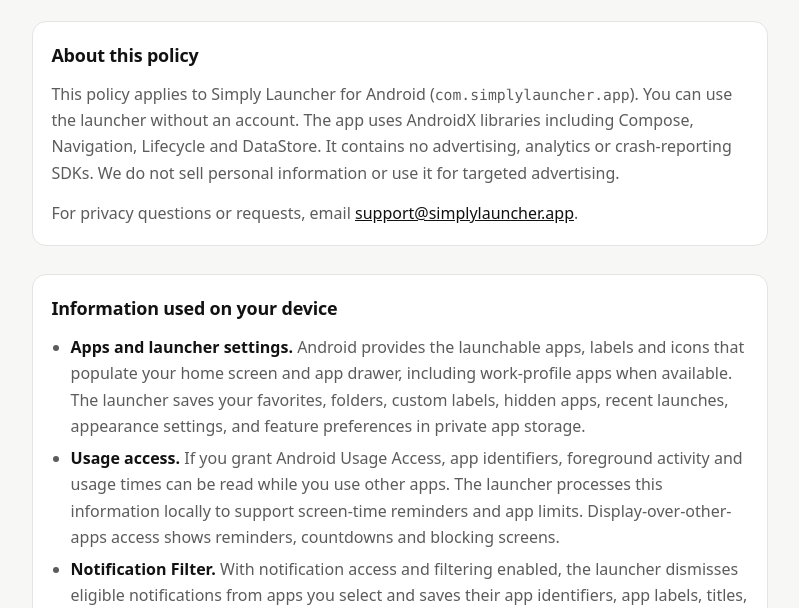
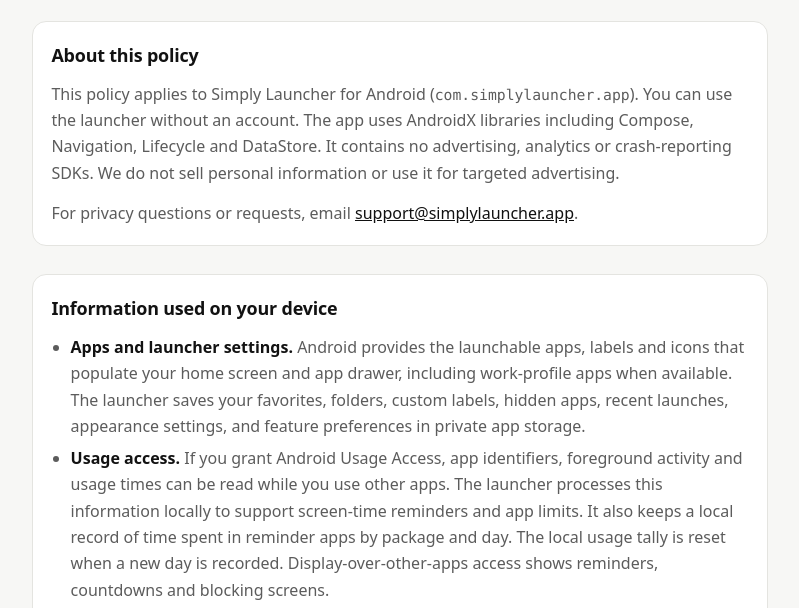
Before and after one commit to AyushKumar-007/simply-launcher-privacy, a plain HTML site: page index.html in a window 1280 px wide. Shown: the part 180-788 px from the top of the page, without its empty margins (240-1039 px from the left). Drawn offline with Linux system fonts and the light colour scheme.

Commit message:
Document on-device screen-time storage

```diff
--- a/index.html
+++ b/index.html
@@ -105,7 +105,7 @@
       <h2>Information used on your device</h2>
       <ul>
         <li><strong>Apps and launcher settings.</strong> Android provides the launchable apps, labels and icons that populate your home screen and app drawer, including work-profile apps when available. The launcher saves your favorites, folders, custom labels, hidden apps, recent launches, appearance settings, and feature preferences in private app storage.</li>
-        <li><strong>Usage access.</strong> If you grant Android Usage Access, app identifiers, foreground activity and usage times can be read while you use other apps. The launcher processes this information locally to support screen-time reminders and app limits. Display-over-other-apps access shows reminders, countdowns and blocking screens.</li>
+        <li><strong>Usage access.</strong> If you grant Android Usage Access, app identifiers, foreground activity and usage times can be read while you use other apps. The launcher processes this information locally to support screen-time reminders and app limits. It also keeps a local record of time spent in reminder apps by package and day. The local usage tally is reset when a new day is recorded. Display-over-other-apps access shows reminders, countdowns and blocking screens.</li>
         <li><strong>Notification Filter.</strong> With notification access and filtering enabled, the launcher dismisses eligible notifications from apps you select and saves their app identifiers, app labels, titles, message text and timestamps in a local inbox. The inbox holds up to 100 entries and discards the oldest entries as new ones arrive. You can delete individual entries or clear the inbox. Turning off the filter stops new entries. Existing entries stay until removed.</li>
         <li><strong>Accessibility.</strong> If you enable the Android accessibility service, it can lock the screen, open the notification shade or interact with Android's color-correction controls. With short-video blocking enabled, it checks supported apps' package and class names, interface text, content descriptions and view identifiers to detect short videos and navigate back. This inspection is performed on the device. The launcher does not keep a history of inspected screen content or send it off the device.</li>
         <li><strong>Focus tasks and alarms.</strong> The launcher stores your focus schedules and task details locally. It can set alarms, show task countdowns and post notifications. Task labels and alarm times can be passed to the device's Clock app. When Dayline Planner is installed, Simply Launcher can automatically exchange schedule and task data with it, including task names, dates, times, priority, completion state and associated app identifiers. That transfer happens between apps on the device.</li>
```
